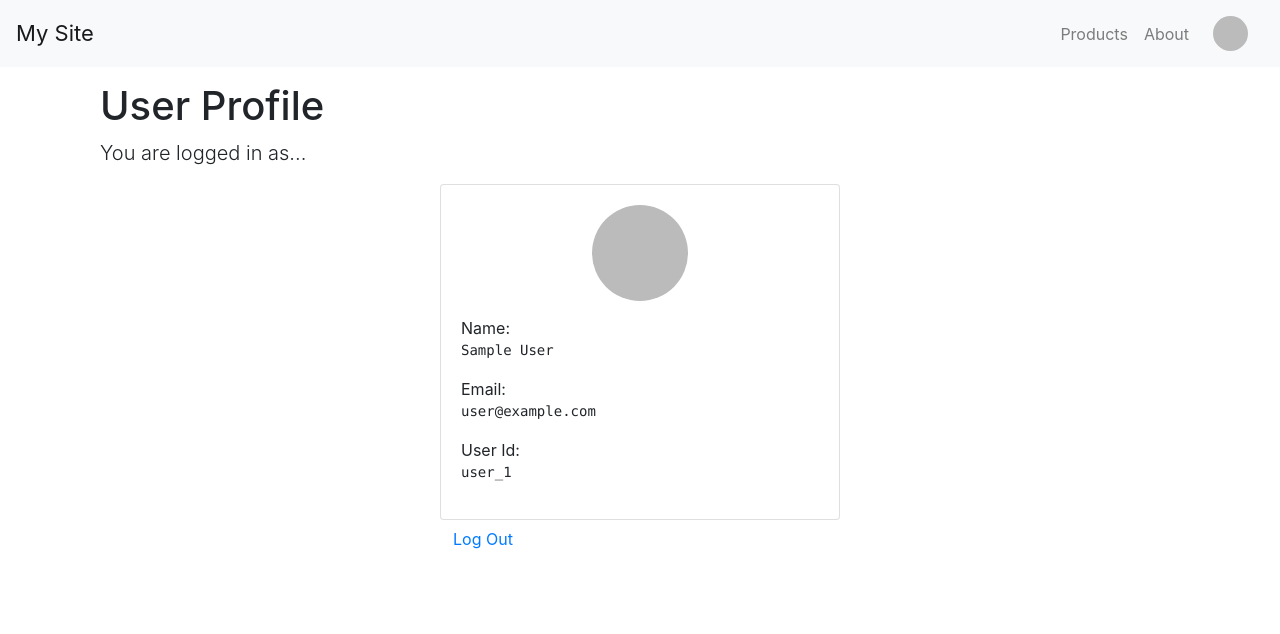
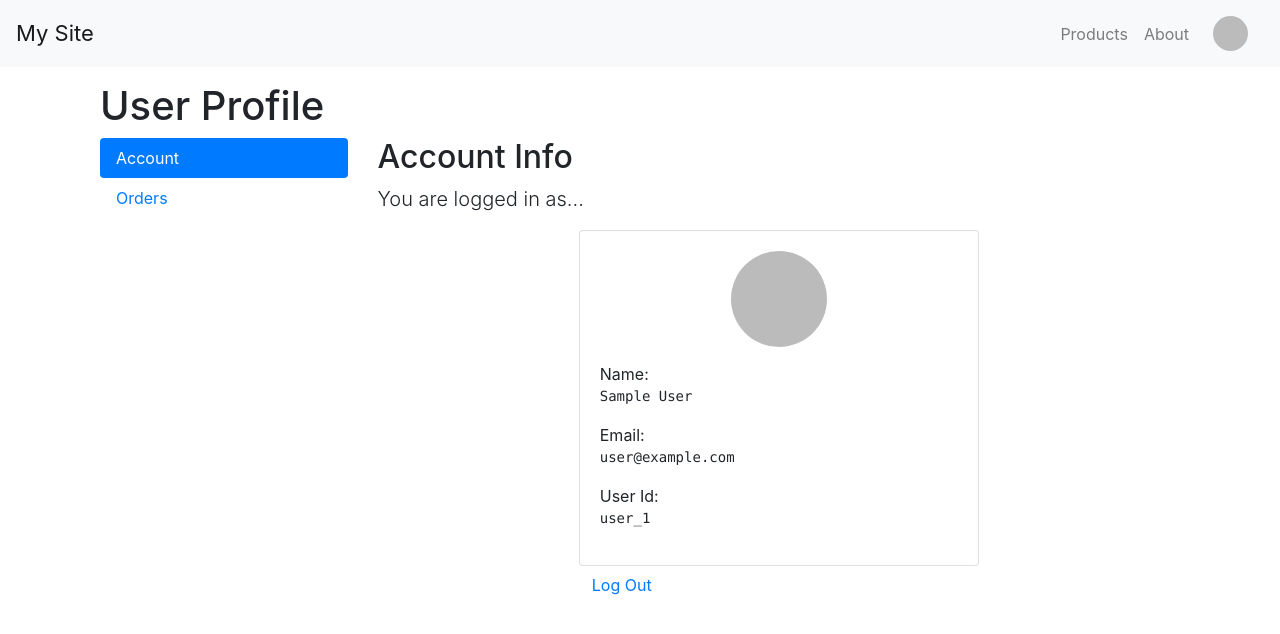
Before and after one commit to prof-rossetti/react-firebase-auth-template-2021, a React (Create React App) app: page /profile in a window 1280 px wide. Shown: the top 634 px of the page. Built offline with nearby package versions, Linux system fonts and the light colour scheme; no server answers; sample sign-in values are in the browser's storage.

Commit message:
Profile tabs

```diff
--- a/src/components/Profile.js
+++ b/src/components/Profile.js
@@ -2,13 +2,13 @@
 
 import React from 'react'
 import { useHistory } from 'react-router-dom'
-import { Container, Card, Button, Image } from 'react-bootstrap'
+import { Container, Card, Button, Image, Tab, Nav, Row, Col, Table } from 'react-bootstrap'
 
 import app from "../firebase"
 import { useAuth } from "../contexts/FirebaseAuth"
 import { useFlashUpdate } from "../contexts/FlashContext"
 
-export default function Profile() {
+function AccountTab(){
     const { currentUser } = useAuth()
     const flash = useFlashUpdate()
     const history = useHistory()
@@ -21,17 +21,14 @@ export default function Profile() {
     }
 
     return (
-        <Container>
-            <h1>User Profile</h1>
-
+        <>
+            <h2>Account Info</h2>
             <p className="lead">You are logged in as...</p>
 
             <Container className="d-flex align-items-center justify-content-center">
                 <div className="w-100" style={{ maxWidth: "400px"}}>
-
                     <Card >
                         <Card.Body>
-
                             <Image roundedCircle
                                     src={currentUser.photoURL}
                                     alt="user profile"
@@ -56,6 +53,85 @@ export default function Profile() {
                     </Button>
                 </div>
             </Container>
+        </>
+    )
+}
+
+function OrdersTab(){
+
+    return (
+        <>
+            <h2>Order History</h2>
+            <p className="lead">Here are your recent orders...</p>
+
+            <Table striped bordered hover responsive>
+                <thead>
+                    <tr>
+                        <th>#</th>
+                        <th>First Name</th>
+                        <th>Last Name</th>
+                        <th>Username</th>
+                    </tr>
+                </thead>
+                <tbody>
+                    <tr>
+                        <td>1</td>
+                        <td>Mark</td>
+                        <td>Otto</td>
+                        <td>@mdo</td>
+                    </tr>
+                    <tr>
+                        <td>2</td>
+                        <td>Jacob</td>
+                        <td>Thornton</td>
+                        <td>@fat</td>
+                    </tr>
+                    <tr>
+                        <td>3</td>
+                        <td colSpan="2">Larry the Bird</td>
+                        <td>@twitter</td>
+                    </tr>
+                </tbody>
+            </Table>
+
+        </>
+    )
+}
+
+export default function Profile() {
+
+    return (
+        <Container>
+            <h1>User Profile</h1>
+
+            <Tab.Container id="left-tabs-example" defaultActiveKey="account" transition={false}>
+                <Row>
+                    <Col sm={3}>
+                        <Nav variant="pills" className="flex-column">
+                            <Nav.Item>
+                                <Nav.Link eventKey="account">Account</Nav.Link>
+                            </Nav.Item>
+
+                            <Nav.Item>
+                                <Nav.Link eventKey="orders">Orders</Nav.Link>
+                            </Nav.Item>
+                        </Nav>
+                    </Col>
+
+                    <Col sm={9}>
+                        <Tab.Content>
+                            <Tab.Pane eventKey="account">
+                                <AccountTab/>
+                            </Tab.Pane>
+
+                            <Tab.Pane eventKey="orders">
+                                <OrdersTab/>
+                            </Tab.Pane>
+                        </Tab.Content>
+                    </Col>
+                </Row>
+            </Tab.Container>
+
         </Container>
     )
 }
```
Lines whose indentation alone changed are shown as unchanged.
